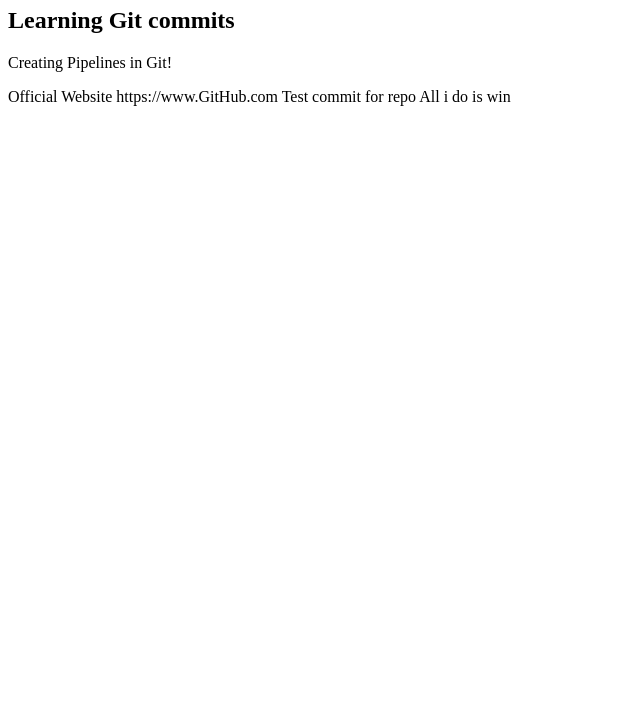
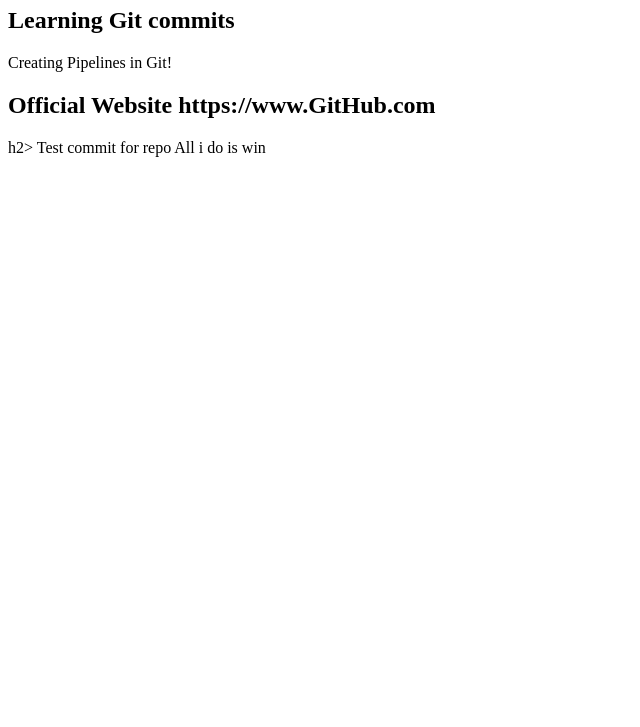
Before and after one commit to coreybell/GitHub-Crash-Course, a plain HTML site: page file.html in a window 1280 px wide. Shown: the part 73-800 px from the top of the page, without its empty margins (0-640 px from the left). Drawn offline with Linux system fonts and the light colour scheme.

Commit message:
new test

```diff
--- a/file.html
+++ b/file.html
@@ -10,7 +10,7 @@
     <h1>Git & GitHub Crash Course</h1>
     <h2>Learning Git commits</h2>
     <p>Creating Pipelines in Git!</p>
-    <a>Official Website https://www.GitHub.com</a>
+    <h2>Official Website https://www.GitHub.com</h2>h2>
     <a>Test commit for repo</a>
     <a>All i do is win</a>
   </body>
```
